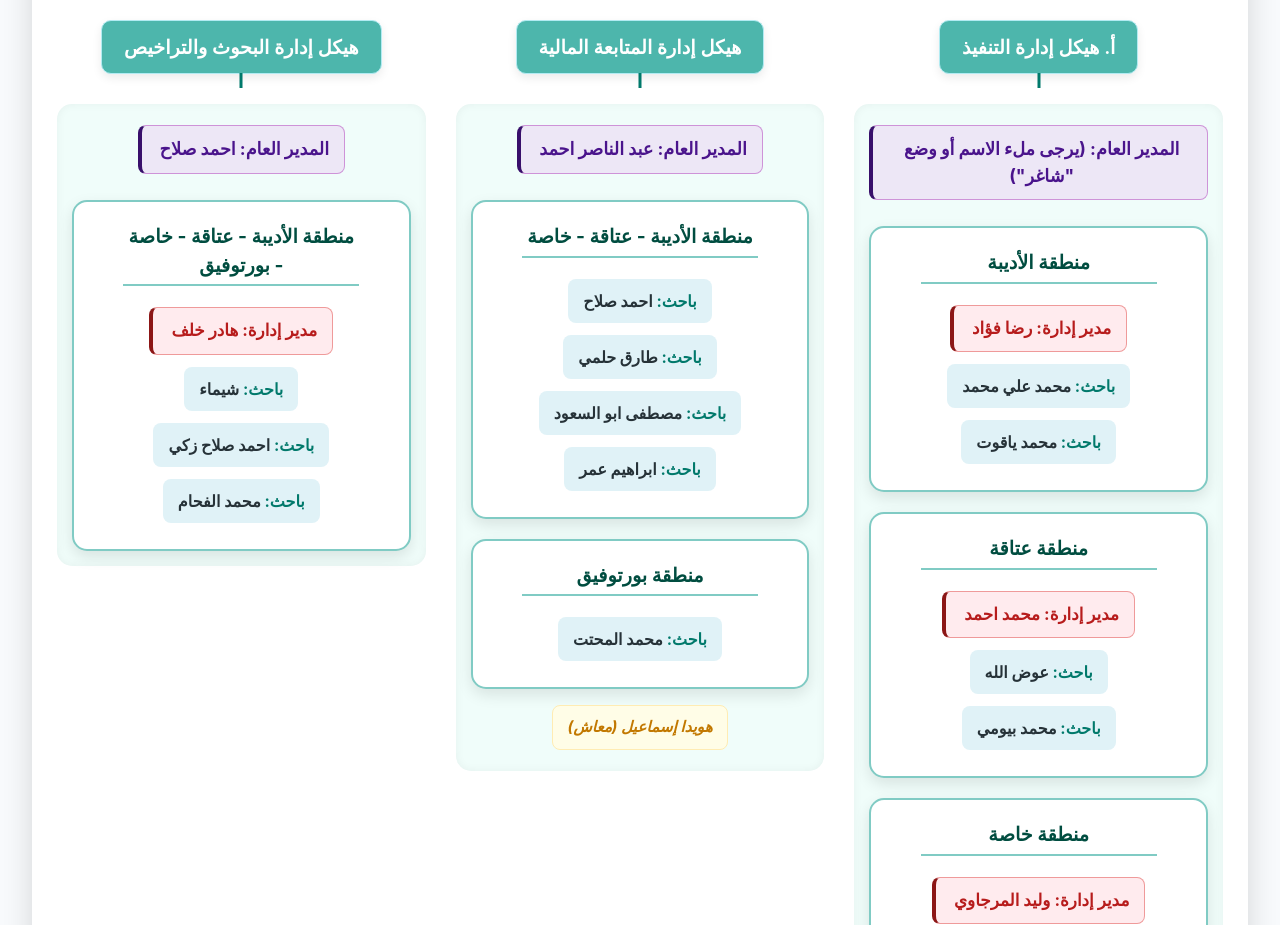
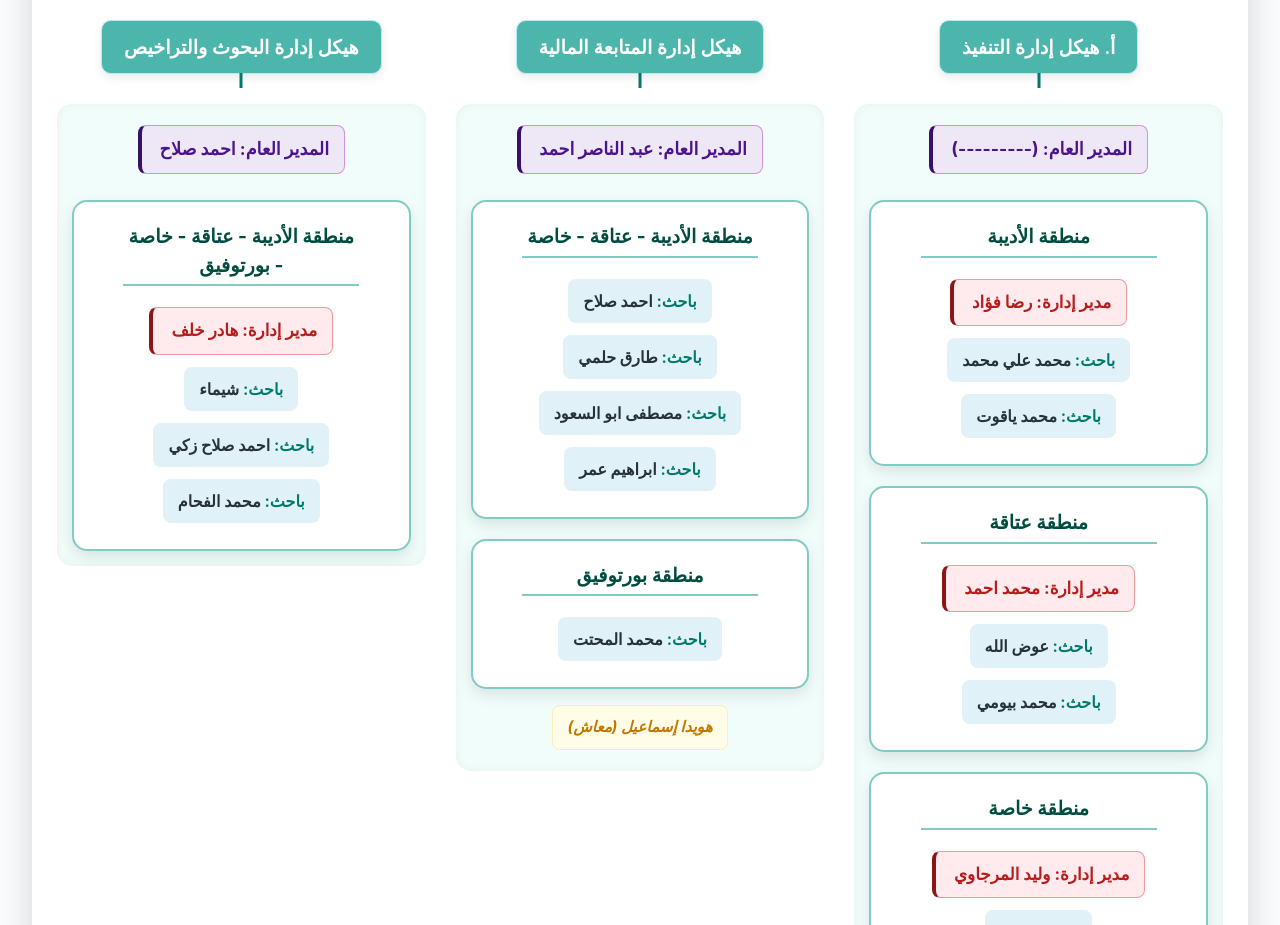
Before and after one commit to amrhewala/Suez.github.io, a plain HTML site: page index.html in a window 1280 px wide. Shown: the part 1020-1945 px from the top of the page. Drawn offline with nearby package versions, Linux system fonts and the light colour scheme.

Commit message:
Update index.html

```diff
--- a/index.html
+++ b/index.html
@@ -297,7 +297,7 @@
                 <div class="node level-3">أ. هيكل إدارة التنفيذ</div>
                 <div class="sub-group w-full">
                     <!-- NEW: Note for placeholder -->
-                    <div class="person general-manager-person">المدير العام: (يرجى ملء الاسم أو وضع "شاغر") </div>
+                    <div class="person general-manager-person">المدير العام: (---------) </div>
                     <div class="area-group">
                         <div class="area-box">
                             <h4>منطقة الأديبة</h4>
```
